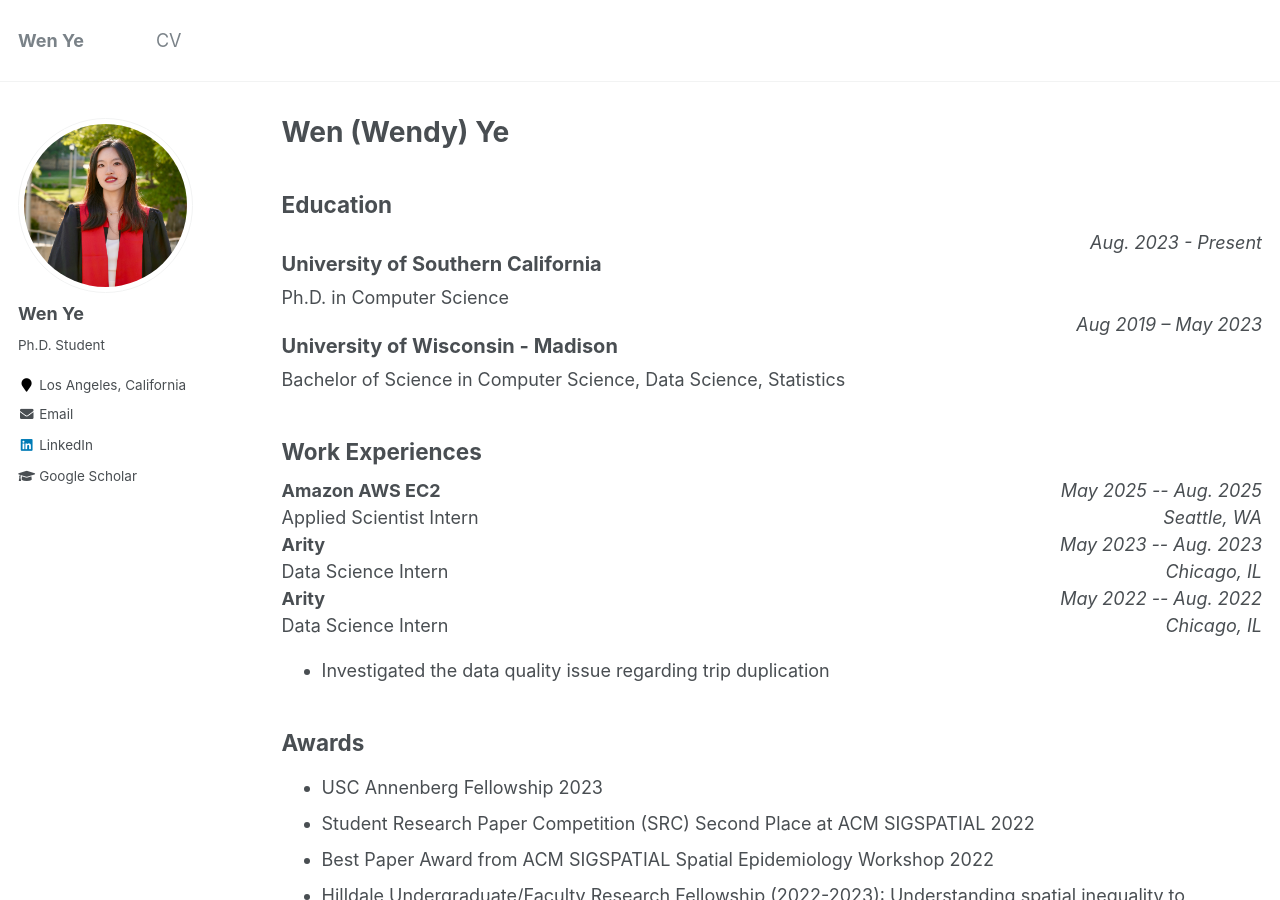
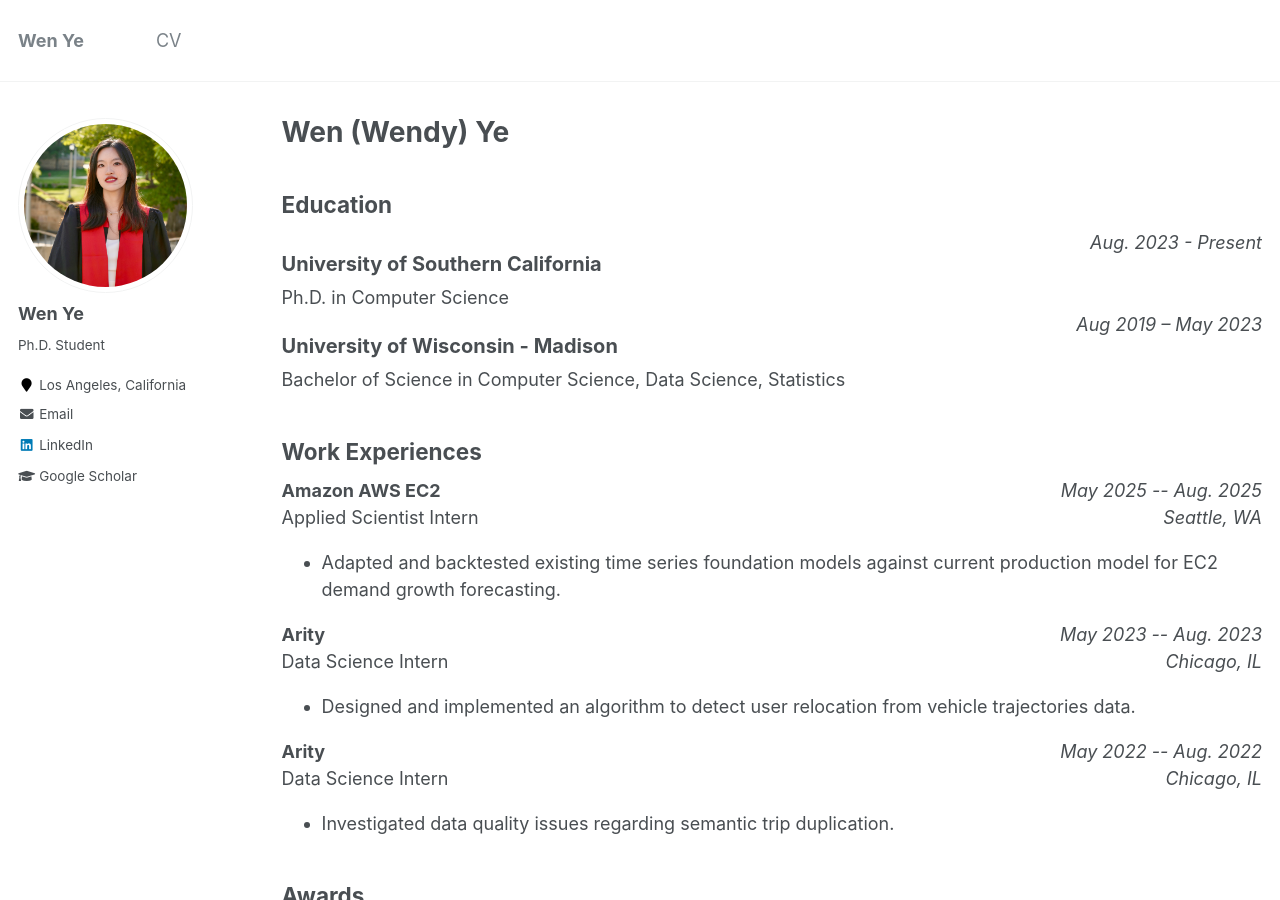
Before and after one commit to wen-ye-xwz/wen-ye-xwz.github.io, a Jekyll site: the page built from _pages/cv.md, in a window 1280 px wide and 900 px high. Built offline with Jekyll 4.4.1, drawn with Linux system fonts in a browser that asks for light colours.

Commit message:
descriptions

```diff
--- a/_pages/cv.md
+++ b/_pages/cv.md
@@ -38,6 +38,7 @@ redirect_from:
 <p style='margin:0px'>Applied Scientist Intern</p>
 <i>Seattle, WA</i>
 </div>
+- Adapted and backtested existing time series foundation models against current production model for EC2 demand growth forecasting.
 
 <div style='display: flex; justify-content: space-between;'>
 	<p style='margin:0px'><b>Arity</b></p>
@@ -47,6 +48,7 @@ redirect_from:
 <p style='margin:0px'>Data Science Intern</p>
 <i>Chicago, IL</i>
 </div>
+* Designed and implemented an algorithm to detect user relocation from vehicle trajectories data.
 
 <div style='display: flex; justify-content: space-between;'>
 	<p style='margin:0px'><b>Arity</b></p>
@@ -56,7 +58,7 @@ redirect_from:
 <p style='margin:0px'>Data Science Intern</p>
 <i>Chicago, IL</i>
 </div>
-* Investigated the data quality issue regarding trip duplication
+* Investigated data quality issues regarding semantic trip duplication.
 
 ## Awards
 - USC Annenberg Fellowship 2023
```
